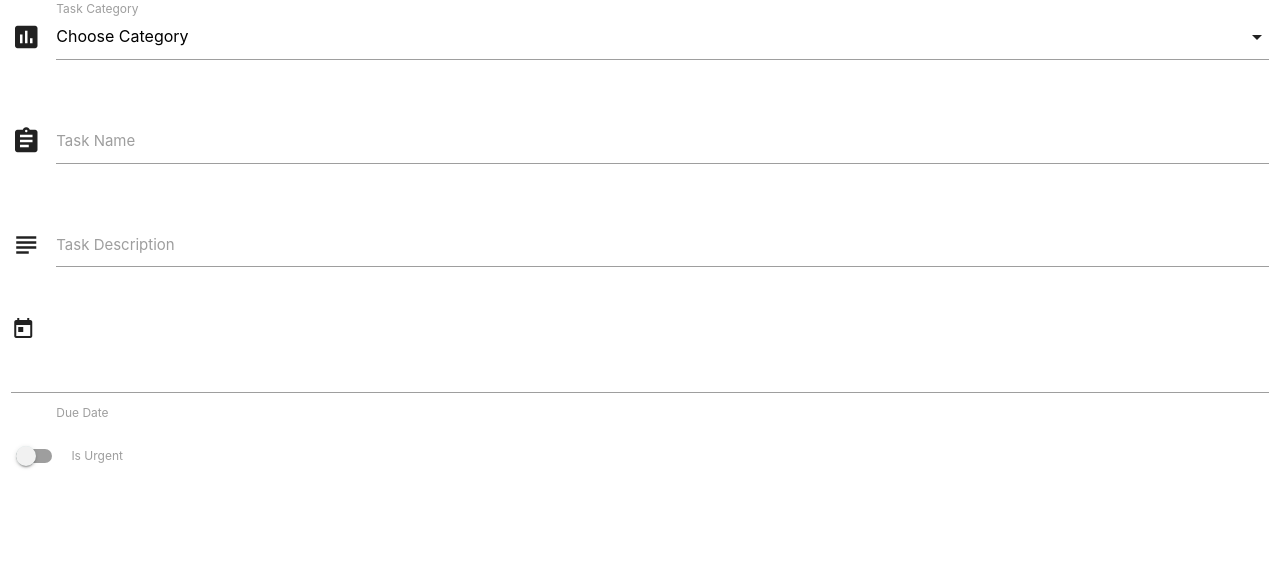
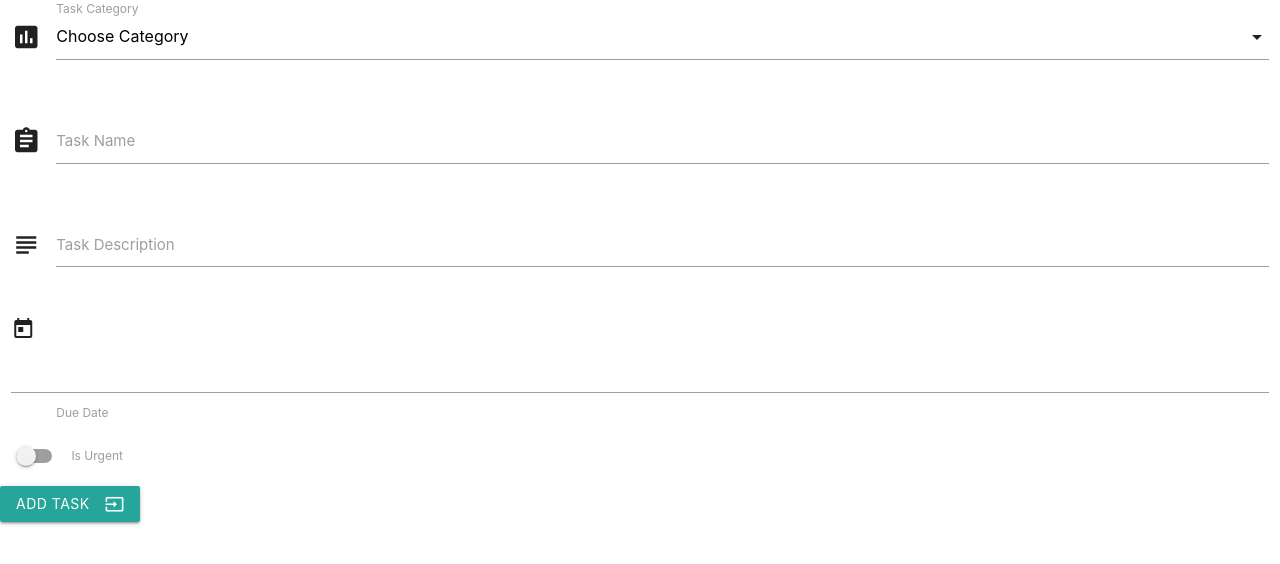
Before and after one commit to auxfuse/task-manager, a Flask app: page /add_task in a window 1280 px wide. Shown: the part 207-771 px from the top of the page. Run offline with Flask 2, Linux system fonts and the light colour scheme; data that the repository does not hold is empty; some libraries are stand-ins or nearby versions.

Commit message:
insert_task decorator created in app.py file to create new task

```diff
--- a/app.py
+++ b/app.py
@@ -20,6 +20,16 @@ def get_tasks():
 def add_task():
     return render_template('addtask.html', categories=mongo.db.categories.find())
 
+'''Form submission to take currently filled fields to create a new document in our tasks collection.
+We convert the form to a dict so it can be easily understood by Mongo. In reality we would also add form validation here
+and as part of html check.'''
+@app.route('/insert_task', methods=['POST'])
+def insert_task():
+    tasks = mongo.db.tasks
+    tasks.insert_one(request.form.to_dict())
+    return redirect(url_for('get_tasks'))
+# Good practice to return the user to the task page once document is created in DB.
+
 if __name__ == "__main__":
     app.run(host=os.environ.get('IP'),
             port=os.environ.get('PORT'),
--- a/templates/addtask.html
+++ b/templates/addtask.html
@@ -3,7 +3,8 @@
 
     <h3>Add Task</h3>
     <div class="row">
-        <form action="" method="post" class="col s12">
+        <!-- Form action to be set to the url of the function of 'insert_task' -->
+        <form action="{{ url_for('insert_task') }}" method="POST" class="col s12">
             <div class="row">
                 <div class="input-field col s12">
                     <i class="material-icons prefix">poll</i>
@@ -46,6 +47,11 @@
                     </label>
                 </div>
             </div>
+            <div class="row">
+                <button class="btn waves-effect waves-light" type="submit" name="action">Add Task
+                    <i class="material-icons right">input</i>
+                </button>
+            </div>
         </form>
     </div>
 
```
